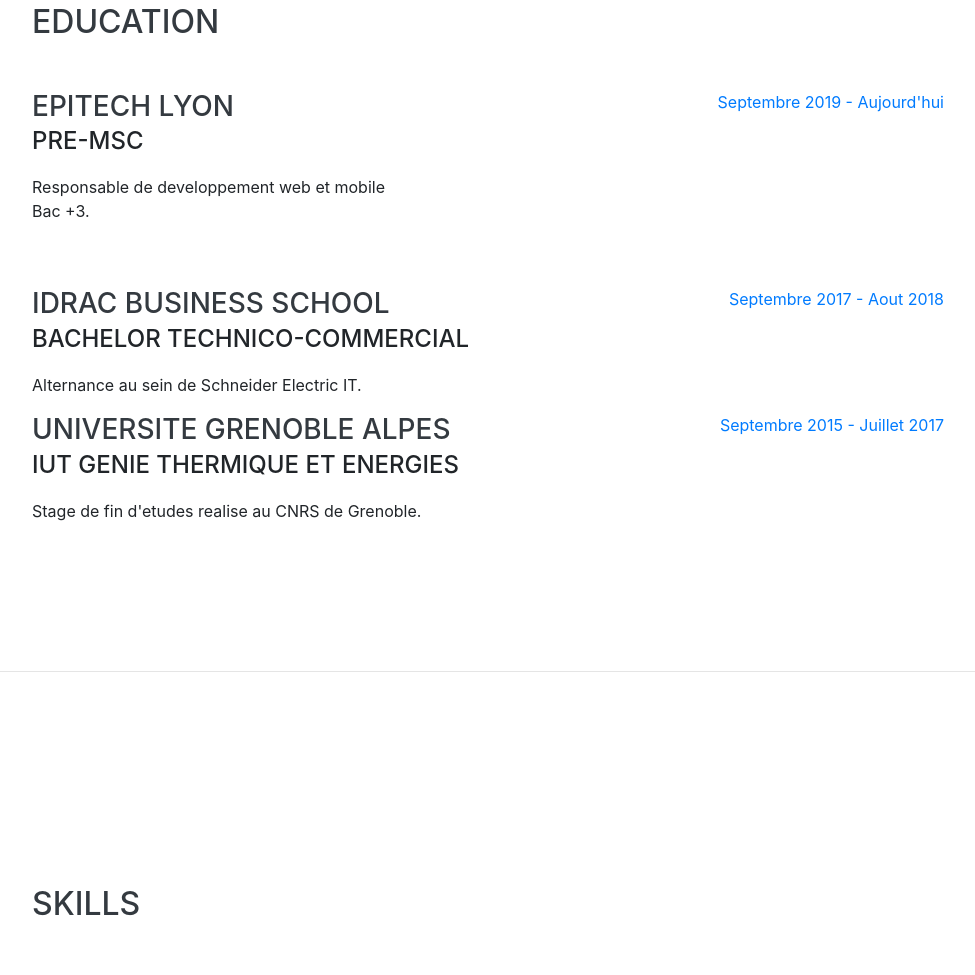
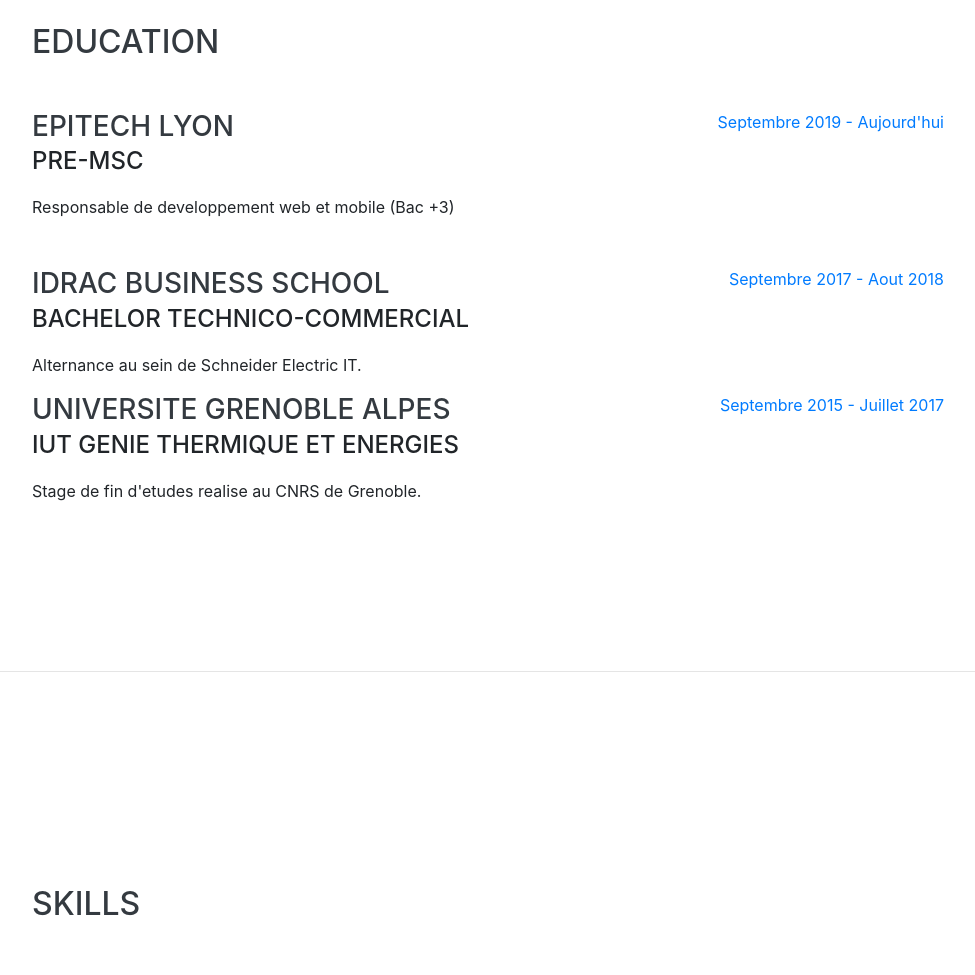
Before and after one commit to LuluLaGlue/LuluLaGlue.github.io, a website with bundled scripts: page index.html in a window 1280 px wide. Shown: the part 1731-2706 px from the top of the page, without its empty margins (288-1263 px from the left). Built offline with nearby package versions, Linux system fonts and the light colour scheme; a web font is replaced by a local one.

Commit message:
formation

```diff
--- a/index.html
+++ b/index.html
@@ -122,8 +122,7 @@
           <div class="resume-content">
             <h3 class="mb-0">Epitech Lyon</h3>
             <div class="subheading mb-3">Pre-MSc</div>
-            <div>Responsable de developpement web et mobile</div>
-            <p>Bac +3.</p>
+            <div>Responsable de developpement web et mobile (Bac +3)</div>
           </div>
           <div class="resume-date text-md-right">
             <span class="text-primary">Septembre 2019 - Aujourd'hui</span>
```
